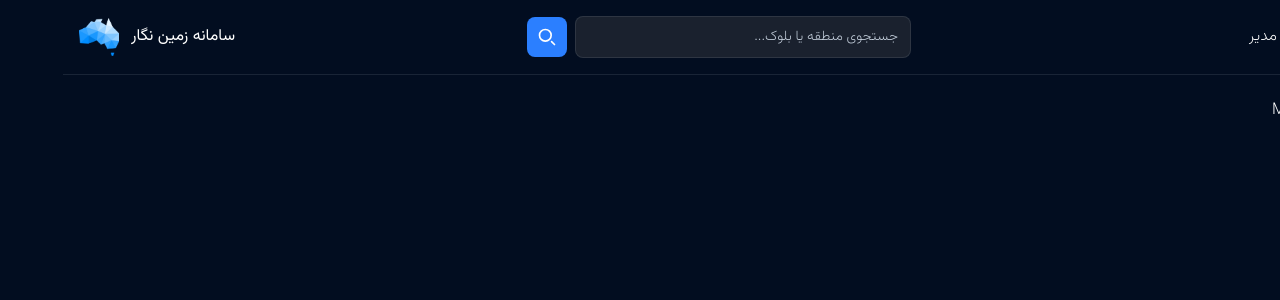
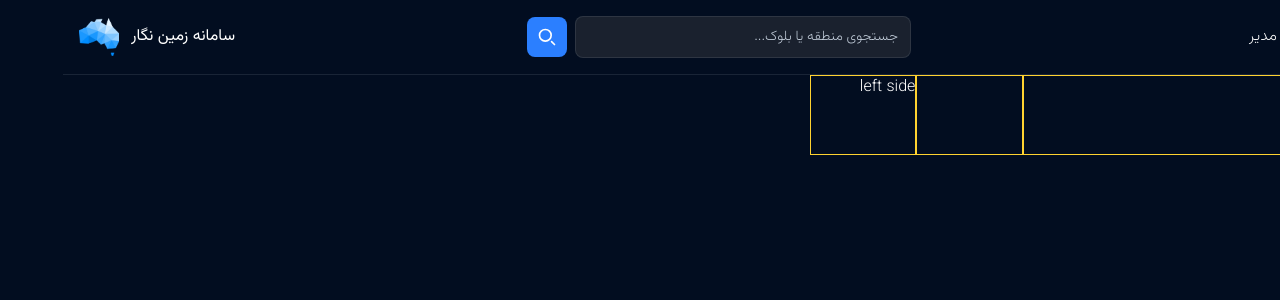
Before and after one commit to navid-nrz/zaminnegar-ui, a Next.js app: page /map in a window 1280 px wide. Shown: the top 300 px of the page. Built offline with nearby package versions, Linux system fonts and the light colour scheme.

Commit message:
fix:move header to dashboard layout

```diff
--- a/src/app/(dashboard)/layout.tsx
+++ b/src/app/(dashboard)/layout.tsx
@@ -1,3 +1,5 @@
+import Header from "../components/dashboard/header";
+
 export default function DashboardLayout({
   children,
 }: {
@@ -5,6 +7,7 @@ export default function DashboardLayout({
 }) {
   return (
     <>
+      <Header />
       <main>{children}</main>
     </>
   );
--- a/src/app/(dashboard)/map/page.tsx
+++ b/src/app/(dashboard)/map/page.tsx
@@ -1,4 +1,13 @@
-export const instant = false
-export default function MapPage(){
-    return <h1>Map Page</h1>
+import DashboardSidebar from "../../components/dashboard/DashboardSidebar";
+export const instant = false;
+export default function MapPage() {
+  return (
+    <div className="grid grid-cols-12">
+      <div className="col-span-3 h-20 border border-amber-300"></div>
+      <div className="h-20 border border-amber-300"></div>
+      <div className="h-20 border border-amber-300">
+        <DashboardSidebar />
+      </div>
+    </div>
+  );
 }
--- a/src/app/layout.tsx
+++ b/src/app/layout.tsx
@@ -1,8 +1,6 @@
 import type { Metadata } from "next";
 import { Geist, Geist_Mono } from "next/font/google";
 import "./globals.css";
-import Header from "./components/dashboard/header";
-import DashboardSidebar from "./components/dashboard/DashboardSidebar";
 
 const geistSans = Geist({
   variable: "--font-geist-sans",
@@ -27,8 +25,6 @@ export default function RootLayout({ children }: LayoutProps<"/">) {
       className={`${geistSans.variable} ${geistMono.variable} h-full antialiased`}
     >
       <body className="min-h-full flex flex-col">
-        <Header/>
-        <DashboardSidebar/>
         {children}</body>
     </html>
   );
```
